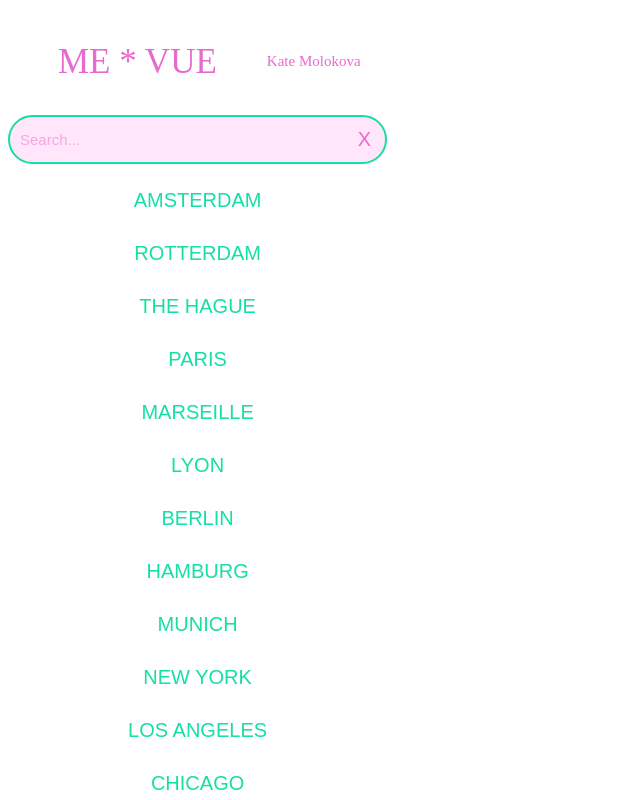
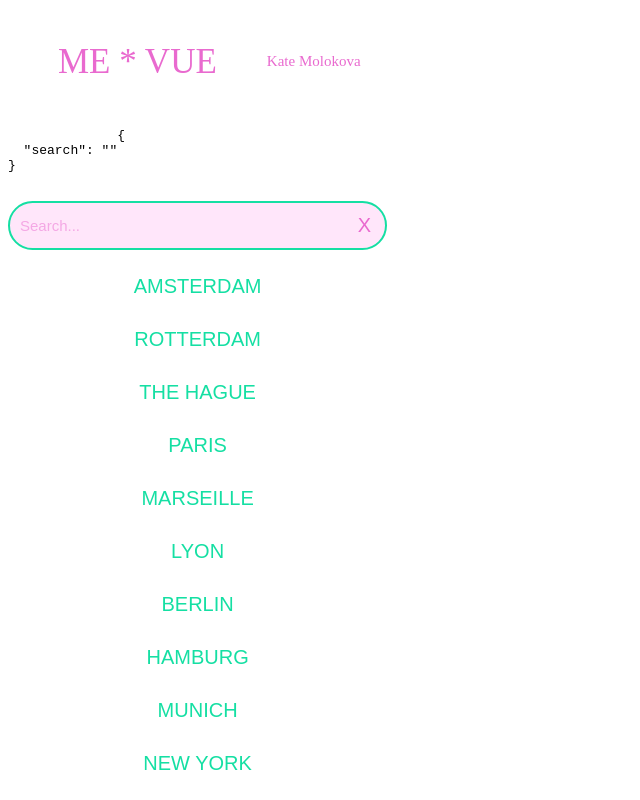
Before and after one commit to ekaterina-molokova/test_task_vue, a Vue app in the folder vue-project/: page / in a window 1280 px wide. Shown: the top 800 px of the page, without its empty margins (0-640 px from the left). Built offline with nearby package versions, Linux system fonts and the light colour scheme.

Commit message:
search input

```diff
--- a/vue-project/src/App.vue
+++ b/vue-project/src/App.vue
@@ -8,13 +8,20 @@ export default {
       isClicked: false,
       isVisible: true,
       currentCityName: '',
+      formValues: {
+        search: '',
+      },
       methods: {
         handleClick(event, arr, current, clicked) {
           current = arr.filter(item => item.city_name === event.target.innerHTML)[0].city_name;
           clicked = !clicked;
           console.log(current, clicked);
           return current, clicked;
-        }
+        },
+        handleSearch(event, arr) {
+          event.preventDefault();
+          console.log(arr.filter(item => item.city_name.includes(event.target.value) || item.country_name.includes(event.target.value)));
+        },
       },
       citiesList: [
 	{ "city_name": "Amsterdam", "country_name": "Netherlands", "population": 872757, "coordinates": { "lat": 52.3676, "lng": 4.9041 } },
@@ -35,26 +42,6 @@ export default {
 ],
     }
   },
-
-// search.addEventListener('change', searchFunc);
-// clearButton.addEventListener('click', function(evt) {
-//     init = citiesList;
-//     render();
-//     form.reset();
-//     clearButton.classList.toggle('invisible');
-// })
-
-// function searchFunc(evt) {
-//     evt.preventDefault();
-//     clearButton.classList.toggle('invisible');
-//     init = citiesList
-//     .filter(item =>
-//         item.city_name.includes(evt.target.value)
-//         || item.country_name.includes(evt.target.value)
-//     );
-//     render();
-//     return init;
-// }
 }
 </script>
 
@@ -66,12 +53,18 @@ export default {
     </header>
     <main class="main">
         <section class="cities">
+          <div>
+            <pre>
+              {{ JSON.stringify(this.formValues, null, 2) }}
+            </pre>
+          </div>
             <form class='search_container'>
                 <fieldset class='search_fieldset'>
                   <input class="search_field"
                          placeholder = "Search..."
                          type='text'
-                         required
+                         v-model="formValues.search"
+                         @change="methods.handleSearch($event, this.citiesList)"
                   />
                 </fieldset>
                 <button class='search_clear-button' type='button'>X</button>
```
